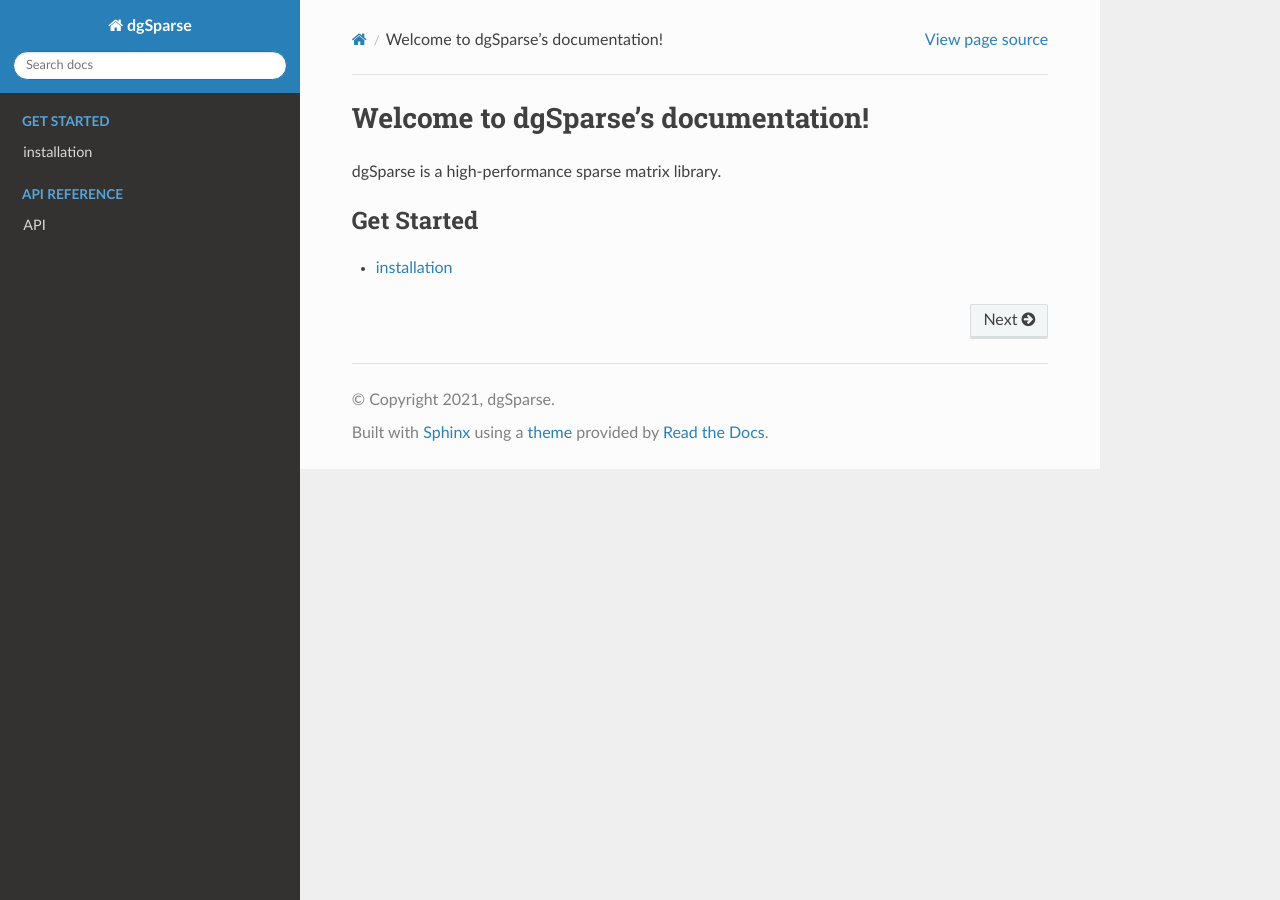
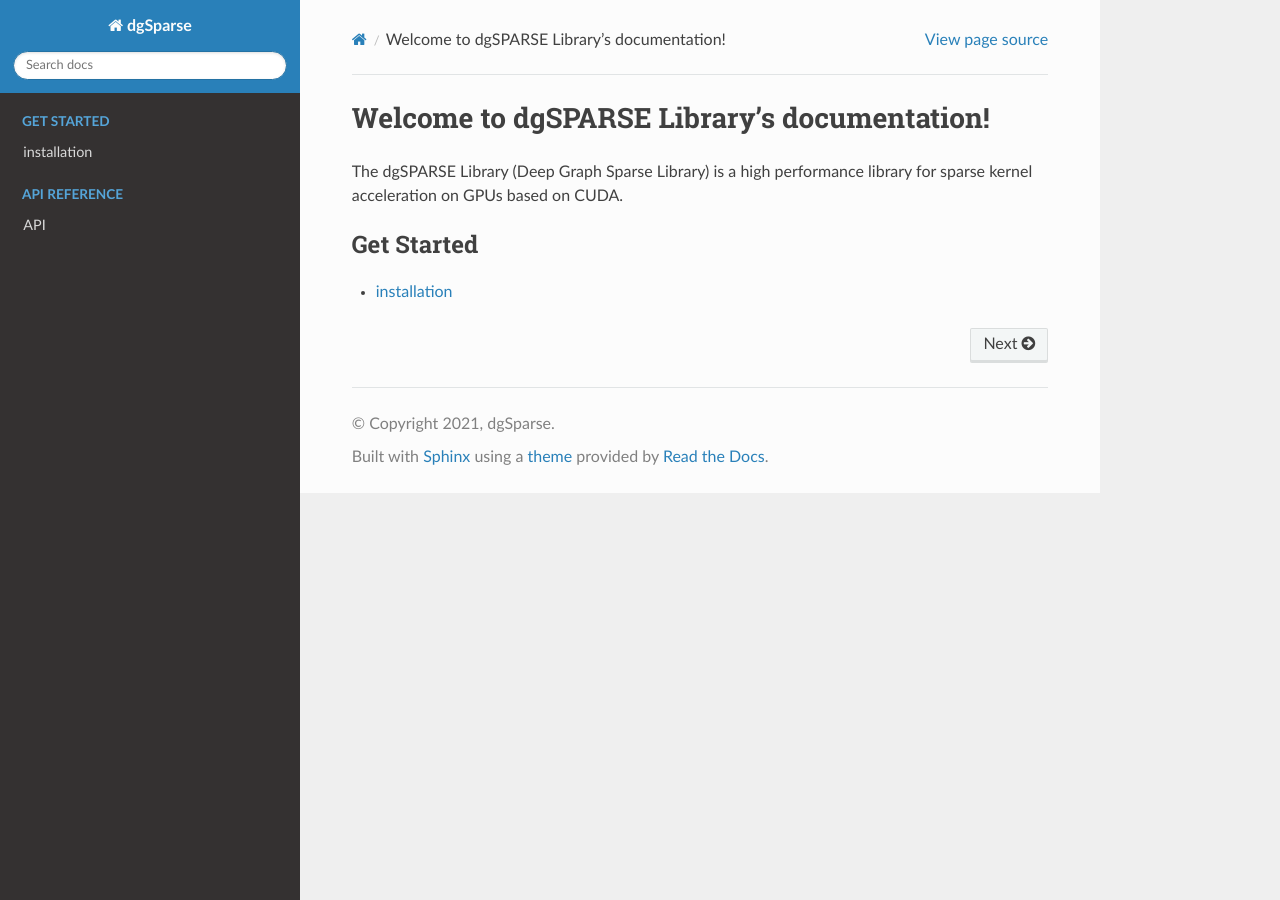
Before and after one commit to dgSPARSE/dgSPARSE-doc, a Sphinx documentation site: the page built from source/index.rst, in a window 1280 px wide. Built offline with Sphinx 7.4.7 and the Read the Docs theme 2.0.0, drawn with Linux system fonts in a browser that asks for light colours.

Commit message:
Update index.rst

```diff
--- a/source/index.rst
+++ b/source/index.rst
@@ -4,10 +4,10 @@
    contain the root `toctree` directive.
 
 =====================================
-Welcome to dgSparse's documentation!
+Welcome to dgSPARSE Library's documentation!
 =====================================
 
-dgSparse is a high-performance sparse matrix library.
+The dgSPARSE Library (Deep Graph Sparse Library) is a high performance library for sparse kernel acceleration on GPUs based on CUDA.
 
 .. toctree::
    :maxdepth: 1
```
